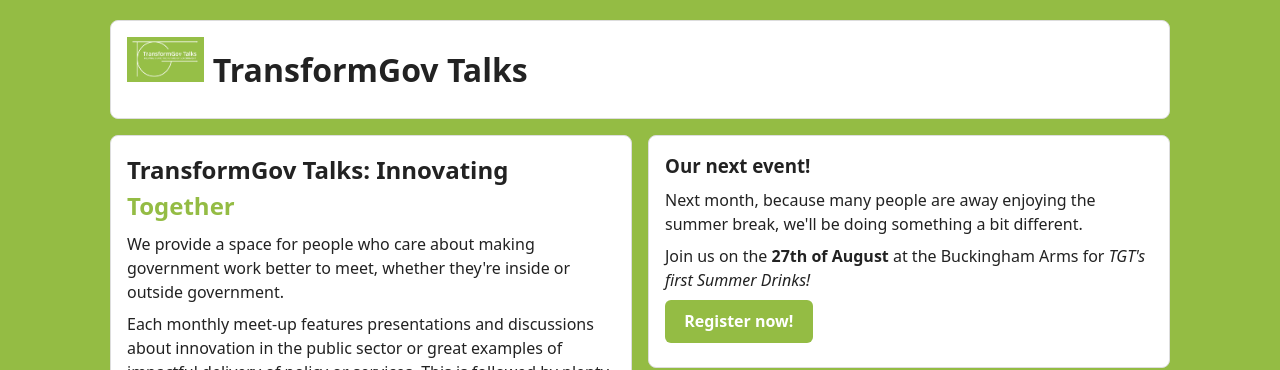
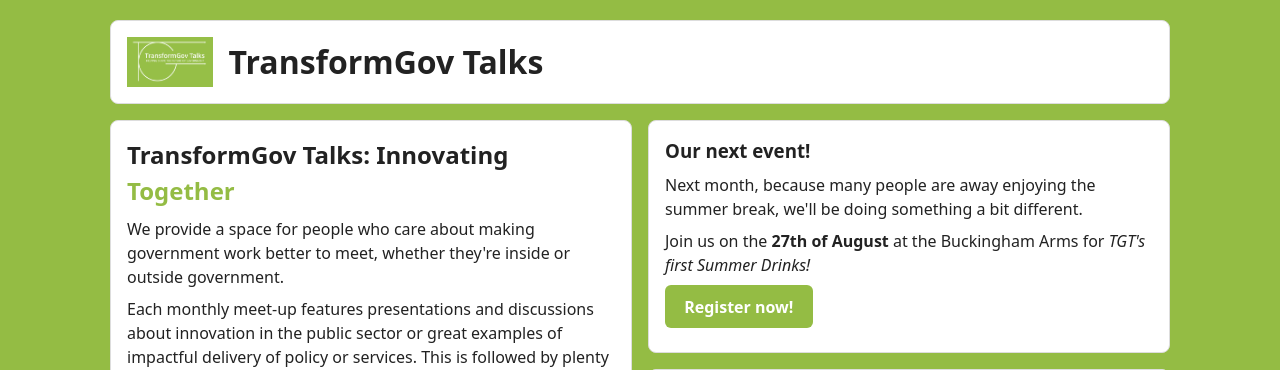
Before and after one commit to cholten99/transformgov-talks, a PHP site: page /index.php in a window 1280 px wide. Shown: the top 370 px of the page. Run offline with PHP 8.4, Linux system fonts and the light colour scheme.

Commit message:
Another backup

```diff
--- a/header.php
+++ b/header.php
@@ -13,11 +13,11 @@
 </head>
 <body>
   <div class="page">
-    <header>
-      <h1>
-        <a href="/index">
-          <img src="images/logo.png" alt="TransformGov Talks logo" class="logo">
-          TransformGov Talks
+    <header role="banner" aria-label="Site header">
+      <div class="header-inner">
+        <a href="/" class="logo-link">
+          <img src="/images/logo.png" alt="TransformGov Talks logo" class="logo">
         </a>
-      </h1>
+        <h1><a href="/">TransformGov Talks</a></h1>
+      </div>
     </header>
--- a/styles.css
+++ b/styles.css
@@ -124,3 +124,32 @@
   height: 1.4em;   /* scales with the text size */
   width: auto;     /* keeps proportions */
 }
+
+/* Header: logo + title alignment (scoped, safe) */
+header .header-inner {
+  display: flex;
+  align-items: center;   /* vertical centering for logo + text */
+  gap: 15px;             /* space between logo and text */
+}
+
+header .logo {
+  height: 50px;          /* scale logo; adjust if needed */
+  width: auto;
+  display: block;        /* remove baseline gap */
+}
+
+header h1 {
+  margin: 0;
+  font-size: 2em;
+  line-height: 1.1;
+  color: #222;
+}
+
+header h1 a {
+  color: inherit;
+  text-decoration: none;
+}
+header h1 a:hover,
+header h1 a:focus {
+  text-decoration: underline;
+}
```
